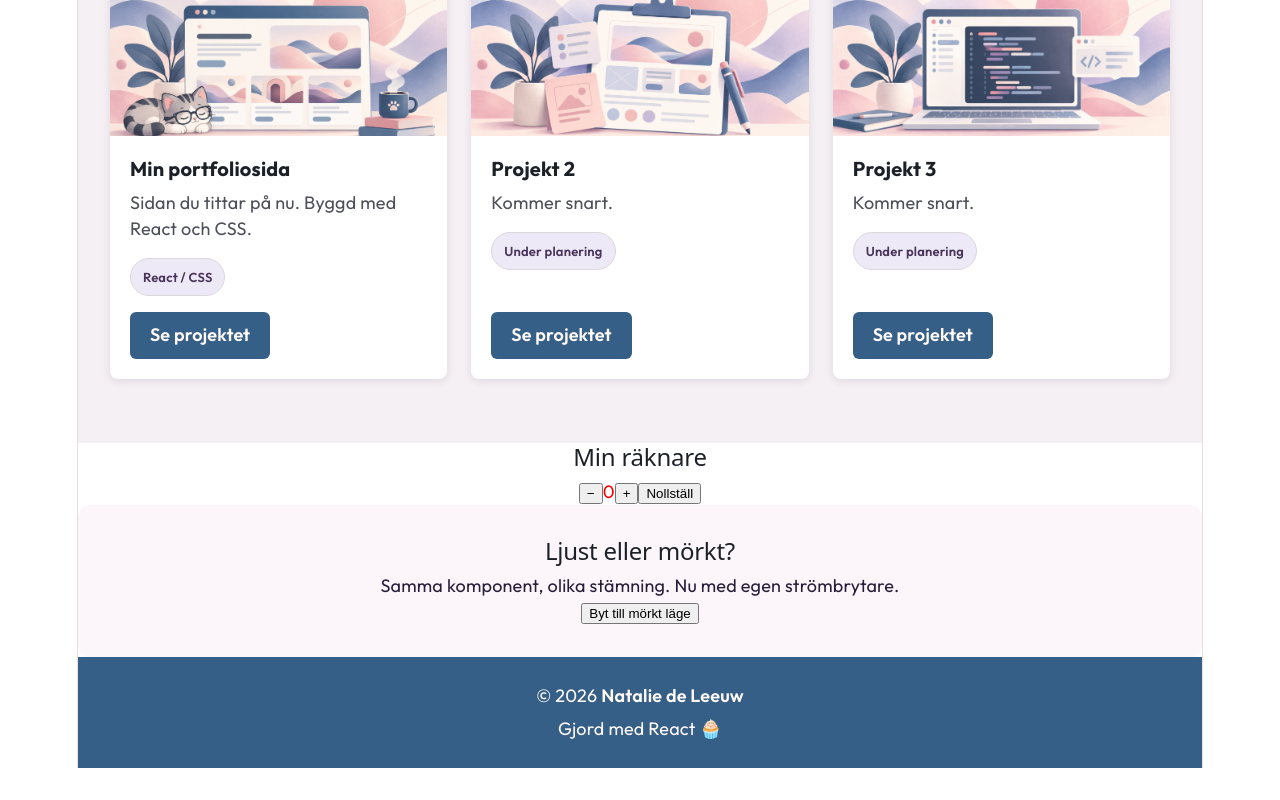
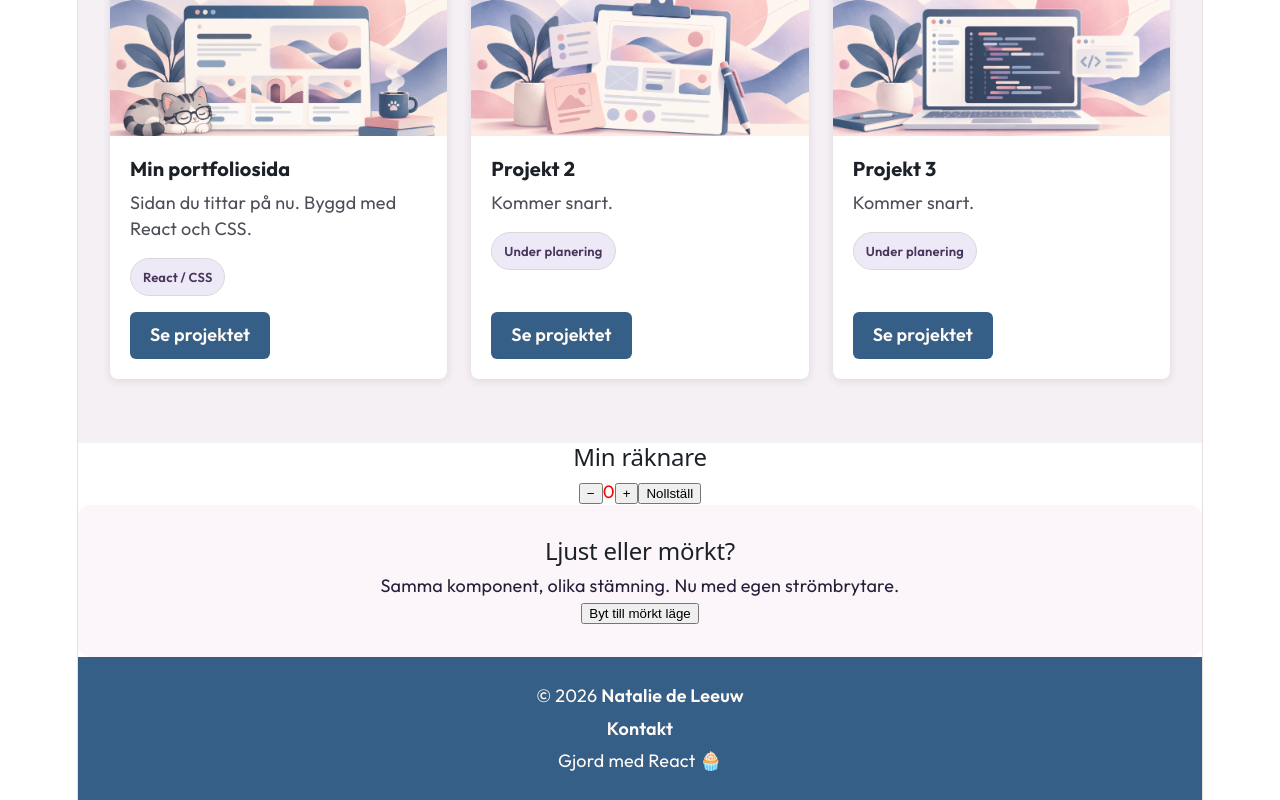
Before and after one commit to nataliedeleeuw/min-sida-experiment, a React (Vite) app: page / in a window 1280 px wide. Shown: the part 753-1553 px from the top of the page. Before the commit the page ends 1521 px from the top, so only its background shows below. Built offline with nearby package versions, Linux system fonts and the light colour scheme.

Commit message:
Update Footer.jsx

```diff
--- a/src/components/Footer.jsx
+++ b/src/components/Footer.jsx
@@ -1,4 +1,5 @@
 import './Footer.css';
+import { Link } from "react-router-dom";
 
 function Footer() {
   const år = new Date().getFullYear();
@@ -15,6 +16,9 @@ function Footer() {
     Natalie de Leeuw
   </a>
 </p>
+      <p>
+  <Link to="/kontakt">Kontakt</Link>
+</p>
       <p>Gjord med React 🧁</p>
     </footer>
   );
```
